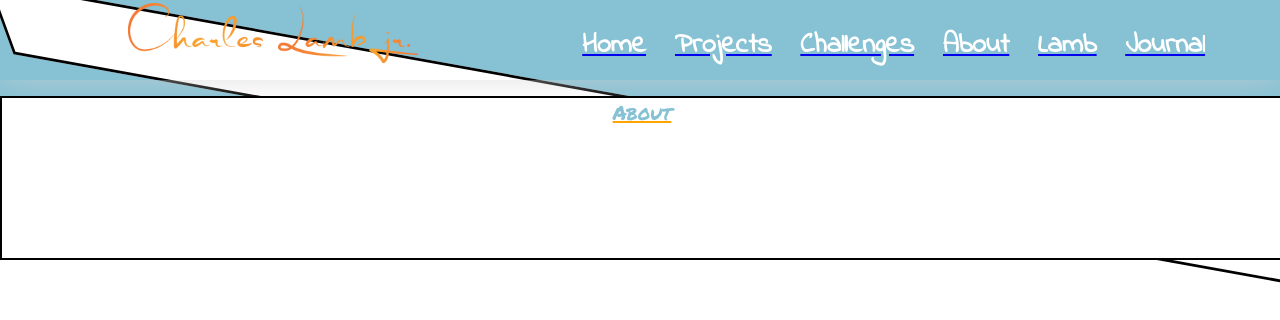
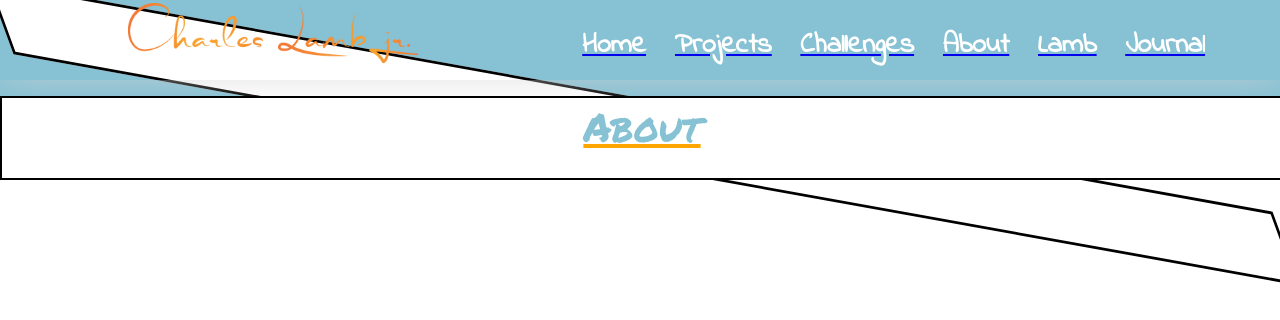
Before and after one commit to cyberstizz/charleslambjr, a React (Create React App) app: page /about in a window 1280 px wide. Shown: the top 320 px of the page. Built offline with nearby package versions, Linux system fonts and the light colour scheme; a web font is replaced by a local one.

Commit message:
changed the size of the entire text decoration to half or 10vh

```diff
--- a/src/components/About.css
+++ b/src/components/About.css
@@ -41,11 +41,11 @@
     border: solid black 2px;
     text-align: center;
     width: 100vw;
-    height: 20vh;
+    height: 10vh;
     z-index: 205;
     color: rgb(134, 193, 212);
     position: absolute;
     font-family: 'Permanent Marker', cursive;
-    font-size: 20px;
+    font-size: 40px;
     text-decoration: underline orange;
 }
```
